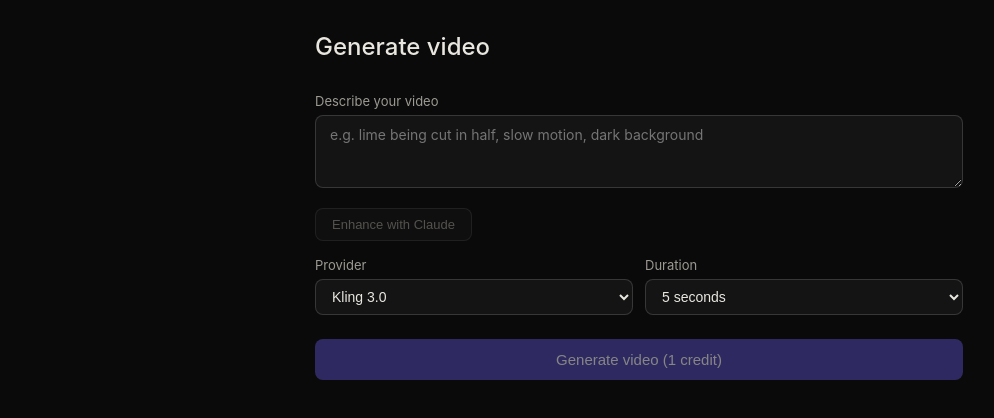
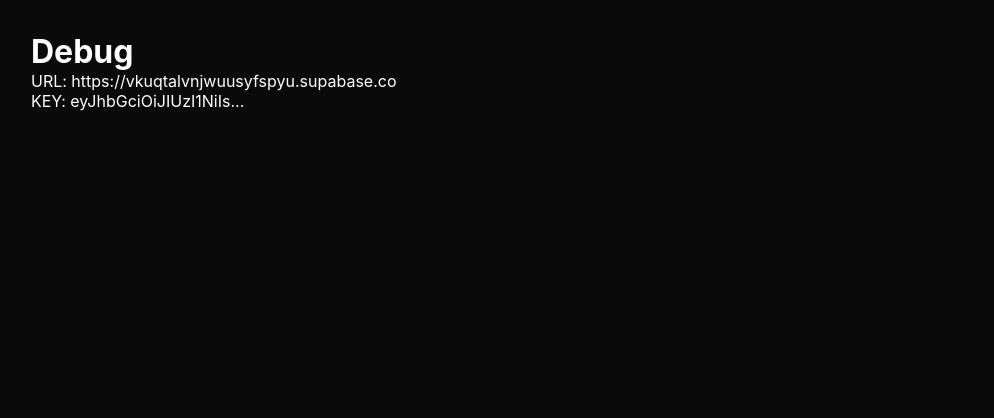
Before and after one commit to hayatou99/ai-video-platform, a Next.js app: page /generate in a window 1280 px wide. Shown: the top 418 px of the page, without its empty margins (1-995 px from the left). Built offline with nearby package versions, Linux system fonts and the light colour scheme.

Commit message:
debug env vars

```diff
--- a/src/app/generate/page.tsx
+++ b/src/app/generate/page.tsx
@@ -1,220 +1,14 @@
 'use client'
 
-import { useState, useEffect, useRef } from 'react'
-import { supabase } from '@/lib/supabase'
-
-type JobStatus = 'idle' | 'enhancing' | 'queued' | 'processing' | 'done' | 'failed'
-
-type Job = {
-  id: string
-  status: string
-  original_prompt: string
-  enhanced_prompt?: string
-  output_url?: string
-  error?: string
-}
-
-const STATUS_COLORS: Record<string, string> = {
-  queued: '#EF9F27',
-  processing: '#378ADD',
-  done: '#1D9E75',
-  failed: '#E24B4A',
-}
-
-const STATUS_LABELS: Record<string, string> = {
-  queued: 'Queued — waiting for worker',
-  processing: 'Generating your video...',
-  done: 'Video ready',
-  failed: 'Generation failed',
-}
-
 export default function GeneratePage() {
-  const [prompt, setPrompt] = useState('')
-  const [enhancedPrompt, setEnhancedPrompt] = useState('')
-  const [provider, setProvider] = useState('kling')
-  const [duration, setDuration] = useState(5)
-  const [jobStatus, setJobStatus] = useState<JobStatus>('idle')
-  const [currentJob, setCurrentJob] = useState<Job | null>(null)
-  const [credits, setCredits] = useState<number | null>(null)
-  const [error, setError] = useState('')
-  const pollRef = useRef<NodeJS.Timeout | null>(null)
-
-  useEffect(() => {
-    loadCredits()
-    return () => { if (pollRef.current) clearInterval(pollRef.current) }
-  }, [])
-
-  async function getToken() {
-    const { data } = await supabase.auth.getSession()
-    return data.session?.access_token
-  }
-
-  async function loadCredits() {
-    const { data: { user } } = await supabase.auth.getUser()
-    if (!user) return
-    const { data } = await supabase.from('profiles').select('credits').eq('id', user.id).single()
-    if (data) setCredits(data.credits)
-  }
-
-  async function handleEnhance() {
-    if (!prompt.trim()) return
-    setJobStatus('enhancing')
-    setError('')
-    try {
-      const token = await getToken()
-      const res = await fetch('/api/enhance-prompt', {
-        method: 'POST',
-        headers: { 'Content-Type': 'application/json', Authorization: `Bearer ${token}` },
-        body: JSON.stringify({ prompt }),
-      })
-      const data = await res.json()
-      if (!res.ok) throw new Error(data.error)
-      setEnhancedPrompt(data.enhanced)
-      setJobStatus('idle')
-    } catch (err: any) {
-      setError(err.message)
-      setJobStatus('idle')
-    }
-  }
-
-  async function handleGenerate() {
-    setError('')
-    setJobStatus('queued')
-    setCurrentJob(null)
-    try {
-      const token = await getToken()
-      const res = await fetch('/api/generate-video', {
-        method: 'POST',
-        headers: { 'Content-Type': 'application/json', Authorization: `Bearer ${token}` },
-        body: JSON.stringify({ prompt: enhancedPrompt || prompt, provider, duration }),
-      })
-      const data = await res.json()
-      if (!res.ok) throw new Error(data.error)
-      setCurrentJob({ id: data.jobId, status: 'queued', original_prompt: prompt, enhanced_prompt: data.enhancedPrompt })
-      setCredits(c => (c !== null ? c - 1 : null))
-      startPolling(data.jobId, token!)
-    } catch (err: any) {
-      setError(err.message)
-      setJobStatus('idle')
-    }
-  }
-
-  function startPolling(jobId: string, token: string) {
-    pollRef.current = setInterval(async () => {
-      try {
-        const res = await fetch(`/api/job-status/${jobId}`, {
-          headers: { Authorization: `Bearer ${token}` },
-        })
-        const job = await res.json()
-        setCurrentJob(job)
-        setJobStatus(job.status as JobStatus)
-        if (job.status === 'done' || job.status === 'failed') {
-          clearInterval(pollRef.current!)
-        }
-      } catch {}
-    }, 5000)
-  }
-
-  const isLoading = ['enhancing', 'queued', 'processing'].includes(jobStatus)
+  const url = process.env.NEXT_PUBLIC_SUPABASE_URL
+  const key = process.env.NEXT_PUBLIC_SUPABASE_ANON_KEY
 
   return (
-    <main style={{ maxWidth: 680, margin: '0 auto', padding: '2rem 1rem' }}>
-      <div style={{ display: 'flex', justifyContent: 'space-between', alignItems: 'center', marginBottom: '2rem' }}>
-        <h1 style={{ fontSize: 24, fontWeight: 500, color: 'var(--color-text-primary)' }}>Generate video</h1>
-        {credits !== null && (
-          <span style={{ background: 'var(--color-background-secondary)', border: '1px solid var(--color-border-tertiary)', borderRadius: 20, padding: '4px 14px', fontSize: 13, color: 'var(--color-text-secondary)' }}>
-            {credits} credits
-          </span>
-        )}
-      </div>
-
-      <div style={{ marginBottom: '1rem' }}>
-        <label style={{ display: 'block', fontSize: 13, color: 'var(--color-text-secondary)', marginBottom: 6 }}>Describe your video</label>
-        <textarea
-          value={prompt}
-          onChange={e => setPrompt(e.target.value)}
-          placeholder="e.g. lime being cut in half, slow motion, dark background"
-          rows={3}
-          disabled={isLoading}
-          style={{ width: '100%', padding: '10px 14px', borderRadius: 8, border: '1px solid var(--color-border-secondary)', background: 'var(--color-background-secondary)', color: 'var(--color-text-primary)', fontSize: 14, resize: 'vertical', fontFamily: 'inherit', boxSizing: 'border-box' }}
-        />
-      </div>
-
-      <button
-        onClick={handleEnhance}
-        disabled={isLoading || !prompt.trim()}
-        style={{ marginBottom: '1rem', padding: '8px 16px', borderRadius: 8, border: '1px solid var(--color-border-secondary)', background: 'var(--color-background-secondary)', color: 'var(--color-text-secondary)', fontSize: 13, cursor: 'pointer' }}
-      >
-        {jobStatus === 'enhancing' ? 'Enhancing...' : 'Enhance with Claude'}
-      </button>
-
-      {enhancedPrompt && (
-        <div style={{ marginBottom: '1.5rem' }}>
-          <label style={{ display: 'block', fontSize: 13, color: 'var(--color-text-secondary)', marginBottom: 6 }}>Enhanced prompt (editable)</label>
-          <textarea
-            value={enhancedPrompt}
-            onChange={e => setEnhancedPrompt(e.target.value)}
-            rows={5}
-            disabled={isLoading}
-            style={{ width: '100%', padding: '10px 14px', borderRadius: 8, border: '1px solid var(--color-border-tertiary)', background: 'var(--color-background-tertiary)', color: 'var(--color-text-primary)', fontSize: 13, resize: 'vertical', fontFamily: 'inherit', boxSizing: 'border-box' }}
-          />
-        </div>
-      )}
-
-      <div style={{ display: 'flex', gap: 12, marginBottom: '1.5rem' }}>
-        <div style={{ flex: 1 }}>
-          <label style={{ display: 'block', fontSize: 13, color: 'var(--color-text-secondary)', marginBottom: 6 }}>Provider</label>
-          <select value={provider} onChange={e => setProvider(e.target.value)} disabled={isLoading}
-            style={{ width: '100%', padding: '8px 12px', borderRadius: 8, border: '1px solid var(--color-border-secondary)', background: 'var(--color-background-secondary)', color: 'var(--color-text-primary)', fontSize: 14 }}>
-            <option value="kling">Kling 3.0</option>
-            <option value="veo">Veo 3.1</option>
-            <option value="seedance">Seedance 2.0</option>
-          </select>
-        </div>
-        <div style={{ flex: 1 }}>
-          <label style={{ display: 'block', fontSize: 13, color: 'var(--color-text-secondary)', marginBottom: 6 }}>Duration</label>
-          <select value={duration} onChange={e => setDuration(Number(e.target.value))} disabled={isLoading}
-            style={{ width: '100%', padding: '8px 12px', borderRadius: 8, border: '1px solid var(--color-border-secondary)', background: 'var(--color-background-secondary)', color: 'var(--color-text-primary)', fontSize: 14 }}>
-            <option value={5}>5 seconds</option>
-            <option value={10}>10 seconds</option>
-          </select>
-        </div>
-      </div>
-
-      <button
-        onClick={handleGenerate}
-        disabled={isLoading || (!prompt.trim() && !enhancedPrompt.trim()) || credits === 0}
-        style={{ width: '100%', padding: '12px', borderRadius: 8, border: 'none', background: isLoading ? 'var(--color-border-secondary)' : '#534AB7', color: '#fff', fontSize: 15, fontWeight: 500, cursor: isLoading ? 'not-allowed' : 'pointer' }}
-      >
-        {isLoading ? (jobStatus === 'queued' ? 'Queued...' : 'Generating...') : 'Generate video (1 credit)'}
-      </button>
-
-      {error && <p style={{ marginTop: 12, color: 'var(--color-text-danger)', fontSize: 13 }}>{error}</p>}
-
-      {currentJob && (
-        <div style={{ marginTop: '2rem', padding: '1.25rem', borderRadius: 10, border: '1px solid var(--color-border-tertiary)', background: 'var(--color-background-secondary)' }}>
-          <div style={{ display: 'flex', alignItems: 'center', gap: 10, marginBottom: 12 }}>
-            <div style={{ width: 10, height: 10, borderRadius: '50%', background: STATUS_COLORS[currentJob.status] || '#888' }} />
-            <span style={{ fontSize: 14, color: 'var(--color-text-primary)', fontWeight: 500 }}>
-              {STATUS_LABELS[currentJob.status] || currentJob.status}
-            </span>
-          </div>
-          {currentJob.status === 'processing' && (
-            <p style={{ fontSize: 13, color: 'var(--color-text-secondary)', margin: 0 }}>Usually takes 1–3 minutes. This page updates automatically.</p>
-          )}
-          {currentJob.status === 'done' && currentJob.output_url && (
-            <div>
-              <video src={currentJob.output_url} controls autoPlay loop style={{ width: '100%', borderRadius: 8, marginBottom: 12 }} />
-              <a href={currentJob.output_url} download style={{ display: 'inline-block', padding: '8px 16px', borderRadius: 8, background: '#534AB7', color: '#fff', fontSize: 13, textDecoration: 'none' }}>
-                Download MP4
-              </a>
-            </div>
-          )}
-          {currentJob.status === 'failed' && (
-            <p style={{ fontSize: 13, color: 'var(--color-text-danger)', margin: 0 }}>{currentJob.error || 'Generation failed. Please try again.'}</p>
-          )}
-        </div>
-      )}
+    <main style={{ padding: '2rem', color: 'white', background: '#0a0a0a', minHeight: '100vh' }}>
+      <h1>Debug</h1>
+      <p>URL: {url || 'MISSING'}</p>
+      <p>KEY: {key ? key.slice(0, 20) + '...' : 'MISSING'}</p>
     </main>
   )
 }
```
